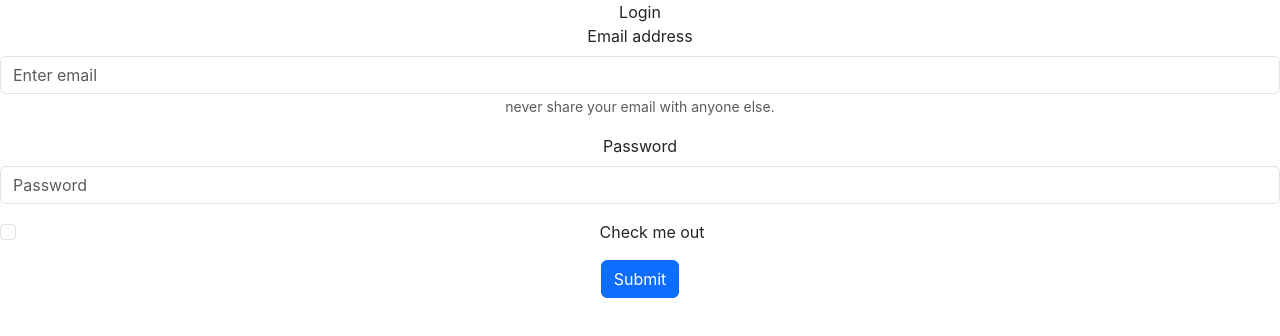
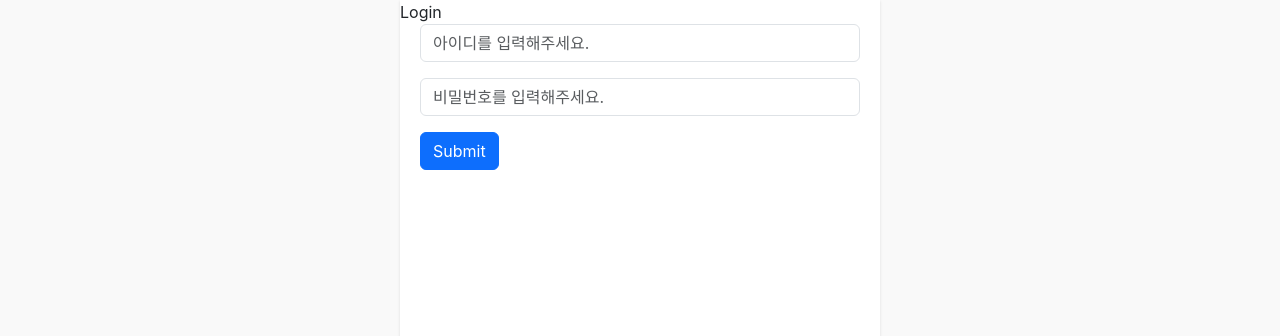
Before and after one commit to sooozi/Moodi, a React (Create React App) app: page /login in a window 1280 px wide. Shown: the top 336 px of the page. Built offline with nearby package versions, Linux system fonts and the light colour scheme.

Commit message:
Add common css

```diff
--- a/public/index.html
+++ b/public/index.html
@@ -1,4 +1,4 @@
-<!DOCTYPE html>
+<!doctype html>
 <html lang="en">
   <head>
     <meta charset="utf-8" />
@@ -10,34 +10,11 @@
       content="Web site created using create-react-app"
     />
     <link rel="apple-touch-icon" href="%PUBLIC_URL%/logo192.png" />
-    <!--
-      manifest.json provides metadata used when your web app is installed on a
-      user's mobile device or desktop. See https://developers.google.com/web/fundamentals/web-app-manifest/
-    -->
     <link rel="manifest" href="%PUBLIC_URL%/manifest.json" />
-    <!--
-      Notice the use of %PUBLIC_URL% in the tags above.
-      It will be replaced with the URL of the `public` folder during the build.
-      Only files inside the `public` folder can be referenced from the HTML.
-
-      Unlike "/favicon.ico" or "favicon.ico", "%PUBLIC_URL%/favicon.ico" will
-      work correctly both with client-side routing and a non-root public URL.
-      Learn how to configure a non-root public URL by running `npm run build`.
-    -->
     <title>React App</title>
   </head>
   <body>
     <noscript>You need to enable JavaScript to run this app.</noscript>
     <div id="root"></div>
-    <!--
-      This HTML file is a template.
-      If you open it directly in the browser, you will see an empty page.
-
-      You can add webfonts, meta tags, or analytics to this file.
-      The build step will place the bundled scripts into the <body> tag.
-
-      To begin the development, run `npm start` or `yarn start`.
-      To create a production bundle, use `npm run build` or `yarn build`.
-    -->
   </body>
 </html>
--- a/src/App.css
+++ b/src/App.css
@@ -1,38 +1,46 @@
+/******************
+  [Common]
+******************/
+
+/* [Layout]  */
+.w-full {
+  width: 100%;
+}
+.h-full {
+  height: 100%;
+}
+.px-w-20px {
+  padding-left: 20px;
+  padding-right: 20px;
+}
 .App {
-  text-align: center;
+  max-width: 480px;
+  height: 100vh;
+  margin: 0 auto;
+  box-shadow:
+    0 1px 3px 0 rgb(0 0 0 / 0.1),
+    0 1px 2px -1px rgb(0 0 0 / 0.1);
+}
+/* [Color]  */
+body {
+  background-color: #f2f2f26c;
+  /* background: linear-gradient(11deg, var(--background_dark), var(--background)); */
+}
+.App {
+  background-color: #fff;
+  /* background-color: #000; */
+  /* background: var(--secondary); */
 }
 
-.App-logo {
-  height: 40vmin;
-  pointer-events: none;
+:root {
+  --text: hsla(247, 57%, 91%, 1);
+  --text_light: hsla(247, 57%, 91%, 0.9);
+  --text_dark: hsla(247, 57%, 91%, 0.5);
+  --background: rgb(20, 21, 20);
+  --background_dark: rgb(16, 16, 15);
+  --primary: hsla(241, 25%, 50%, 1);
+  --secondary: hsla(247, 8%, 25%, 0.5);
+  --accent: rgb(251, 139, 36);
+  --outline: hsla(247, 5%, 36%, 1);
+  --alert: hsla(360, 60%, 55%, 1);
 }
-
-@media (prefers-reduced-motion: no-preference) {
-  .App-logo {
-    animation: App-logo-spin infinite 20s linear;
-  }
-}
-
-.App-header {
-  background-color: #282c34;
-  min-height: 100vh;
-  display: flex;
-  flex-direction: column;
-  align-items: center;
-  justify-content: center;
-  font-size: calc(10px + 2vmin);
-  color: white;
-}
-
-.App-link {
-  color: #61dafb;
-}
-
-@keyframes App-logo-spin {
-  from {
-    transform: rotate(0deg);
-  }
-  to {
-    transform: rotate(360deg);
-  }
-}
--- a/src/App.tsx
+++ b/src/App.tsx
@@ -2,20 +2,24 @@ import "bootstrap/dist/css/bootstrap.min.css";
 import React from "react";
 import { BrowserRouter, Route, Routes } from "react-router-dom";
 import "./App.css";
-import Home from "./page/Home";
-import Login from "./page/Login";
-import SignUp from "./page/SignUp";
+import Home from "./pages/Home/Home";
+import Login from "./pages/Login/Login";
+import NotFound from "./pages/NotFound/NotFound";
+import SignUp from "./pages/SignUp/SignUp";
 
 function App() {
   return (
     <BrowserRouter>
+      <main className="w-full h-full">
         <div className="App">
           <Routes>
             <Route path="/" element={<Home />} />
             <Route path="/login" element={<Login />} />
             <Route path="/signup" element={<SignUp />} />
+            <Route path="*" element={<NotFound />} />
           </Routes>
         </div>
+      </main>
     </BrowserRouter>
   );
 }
--- a/src/page/Home.tsx
+++ /dev/null
@@ -1,7 +0,0 @@
-import React from "react";
-
-const Home = () => {
-  return <div>Home</div>;
-};
-
-export default Home;
--- a/src/page/SignUp.tsx
+++ /dev/null
@@ -1,7 +0,0 @@
-import React from "react";
-
-const SignUp = () => {
-  return <div>SignUp</div>;
-};
-
-export default SignUp;
--- /dev/null
+++ b/src/pages/Home/Home.tsx
@@ -0,0 +1,13 @@
+import React from "react";
+import "./Home.style.css";
+
+const Home = () => {
+  return (
+    <div className="page-container">
+      <h2>Home</h2>
+      <section className="section sec-01"></section>
+    </div>
+  );
+};
+
+export default Home;
--- a/src/page/Login.tsx
+++ b/src/pages/Login/Login.tsx
@@ -1,27 +1,31 @@
 import React from "react";
 import Button from "react-bootstrap/Button";
 import Form from "react-bootstrap/Form";
+import "./Login.style.css";
 
 const Login = () => {
   return (
-    <div>
+    <div className="page-container">
       Login
-      <Form>
+      <Form className="px-w-20px">
         <Form.Group className="mb-3" controlId="formBasicEmail">
-          <Form.Label>Email address</Form.Label>
-          <Form.Control type="email" placeholder="Enter email" />
-          <Form.Text className="text-muted">
+          {/* <Form.Label>ddd</Form.Label> */}
+          <Form.Control type="email" placeholder="아이디를 입력해주세요." />
+          {/* <Form.Text className="text-muted">
             never share your email with anyone else.
-          </Form.Text>
+          </Form.Text> */}
         </Form.Group>
 
         <Form.Group className="mb-3" controlId="formBasicPassword">
-          <Form.Label>Password</Form.Label>
-          <Form.Control type="password" placeholder="Password" />
+          {/* <Form.Label>Password</Form.Label> */}
+          <Form.Control
+            type="password"
+            placeholder="비밀번호를 입력해주세요."
+          />
         </Form.Group>
-        <Form.Group className="mb-3" controlId="formBasicCheckbox">
+        {/* <Form.Group className="mb-3" controlId="formBasicCheckbox">
           <Form.Check type="checkbox" label="Check me out" />
-        </Form.Group>
+        </Form.Group> */}
         <Button variant="primary" type="submit">
           Submit
         </Button>
--- /dev/null
+++ b/src/pages/NotFound/NotFound.tsx
@@ -0,0 +1,7 @@
+import React from "react";
+
+const NotFound = () => {
+  return <div>Not Found Page 🥲</div>;
+};
+
+export default NotFound;
--- /dev/null
+++ b/src/pages/SignUp/SignUp.tsx
@@ -0,0 +1,37 @@
+import React from "react";
+import Button from "react-bootstrap/Button";
+import Form from "react-bootstrap/Form";
+import "./SignUp.style.css";
+
+const SignUp = () => {
+  return (
+    <div className="page-container">
+      Login
+      <Form className="px-w-20px">
+        <Form.Group className="mb-3" controlId="formBasicEmail">
+          {/* <Form.Label>ddd</Form.Label> */}
+          <Form.Control type="email" placeholder="아이디를 입력해주세요." />
+          {/* <Form.Text className="text-muted">
+            never share your email with anyone else.
+          </Form.Text> */}
+        </Form.Group>
+
+        <Form.Group className="mb-3" controlId="formBasicPassword">
+          {/* <Form.Label>Password</Form.Label> */}
+          <Form.Control
+            type="password"
+            placeholder="비밀번호를 입력해주세요."
+          />
+        </Form.Group>
+        {/* <Form.Group className="mb-3" controlId="formBasicCheckbox">
+          <Form.Check type="checkbox" label="Check me out" />
+        </Form.Group> */}
+        <Button variant="primary" type="submit">
+          Submit
+        </Button>
+      </Form>
+    </div>
+  );
+};
+
+export default SignUp;
```
Also changed, not shown: src/pages/Home/Home.style.css (added), src/pages/Login/Login.style.css (added), src/pages/SignUp/SignUp.style.css (added). Lines whose indentation alone changed are shown as unchanged.
